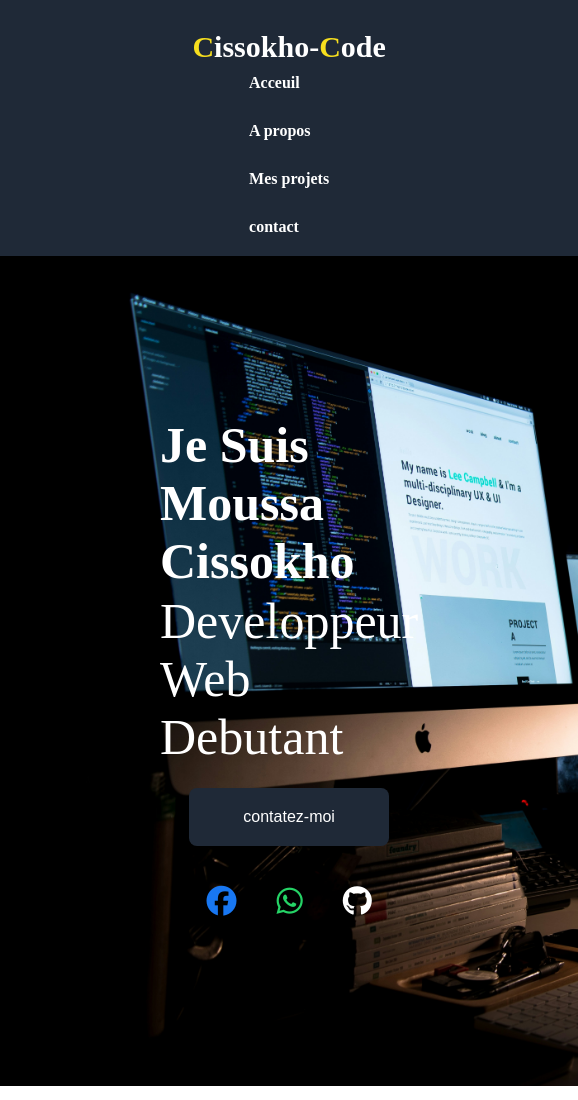
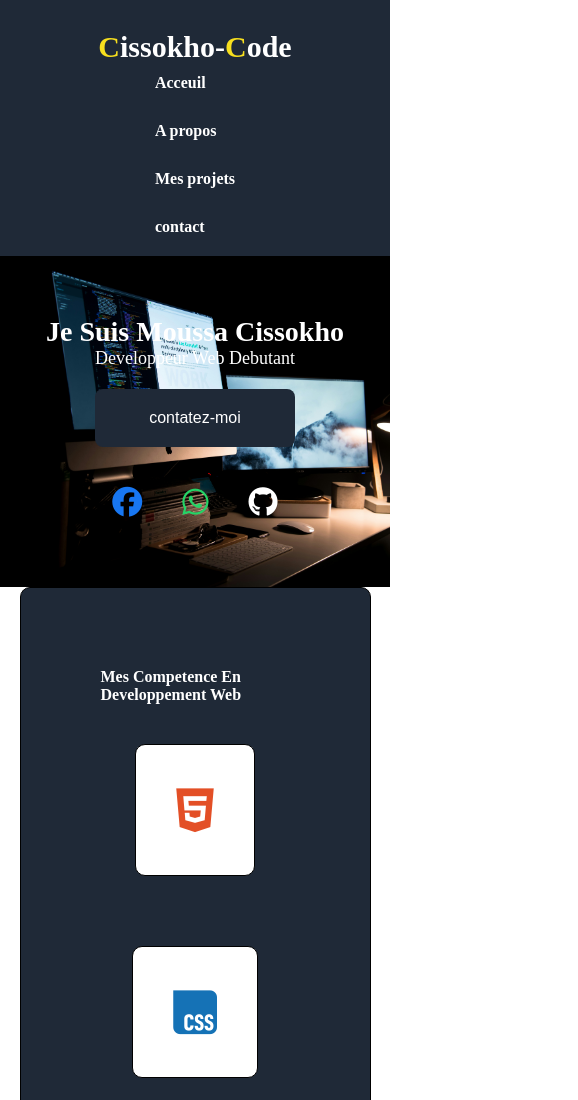
Before and after one commit to cissokho-code/Mon-Portfolio, a plain HTML site: page index.html in a window 390 px wide. Shown: the top 1100 px of the page, 578 px wide, since content can reach past the window. Drawn offline with Linux system fonts and the light colour scheme.

Commit message:
une autre mise a jour du reponsive

```diff
--- a/style.css
+++ b/style.css
@@ -173,7 +173,8 @@ header {
     border-radius: 10px;
     transition: 0.4s;
 }
-.carte-icone:hover{
+
+.carte-icone:hover {
     transform: scale(1.1);
 }
 
@@ -265,7 +266,7 @@ form {
     align-items: center;
     flex-direction: column;
     width: 500px;
-    background-color: rgba(24, 23, 23,0.5);
+    background-color: rgba(24, 23, 23, 0.5);
     border-radius: 10px;
 }
 
@@ -278,8 +279,6 @@ input {
     box-shadow: 2px 1px 3px;
 
 }
-
-input:hover {}
 
 textarea {
     border-radius: 10px;
@@ -307,7 +306,7 @@ textarea {
 }
 
 /* la partie footer */
-.tous-les-footer{
+.tous-les-footer {
     display: flex;
     justify-content: space-around;
     flex-wrap: wrap;
@@ -315,79 +314,95 @@ textarea {
     background-color: #1f2937;
     padding: 100px;
 }
-.logo-footer{
+
+.logo-footer {
     display: flex;
     flex-direction: column;
     gap: 30px;
 }
-.logo-footer h1,p{
+
+.logo-footer h1,
+p {
     color: #ffffff;
 
 }
+
 .logo-footer span {
     color: #f7df1e;
 }
 
- .menu-footer{
+.menu-footer {
     display: flex;
     flex-direction: column;
     gap: 20px;
 }
-  .menu-footer ul{
+
+.menu-footer ul {
     display: flex;
     flex-direction: column;
     gap: 30px;
     list-style: none;
 }
-.menu-footer a{
+
+.menu-footer a {
     color: #ffffff;
     text-decoration: none;
     font-size: 16px;
 }
-.menu-footer a:hover{
+
+.menu-footer a:hover {
     color: #f7df1e;
 }
+
 .reseaux-footer {
     display: flex;
     flex-wrap: wrap;
     gap: 50px;
 }
-.reseaux-footer i{
+
+.reseaux-footer i {
     color: #ffffff;
     font-size: 25px;
     transition: 0.3s;
 }
-.reseaux-footer i:hover{
+
+.reseaux-footer i:hover {
     transform: scale(1.1);
     color: #f7df1e;
 }
+
 /* la pqrtie responsive en mobile */
 @media screen and (max-width:576px) {
-    body{
+    body {
         display: flex;
         flex-direction: column;
         flex-wrap: wrap;
         width: 100%;
     }
+
     /* menu du responsive */
-    .menu{
-        display: flex;
+    .menu {
+        /* display: flex; */
         flex-direction: column;
         flex-wrap: wrap;
     }
-.menu h1{
+
+    .menu h1 {
         padding: 10px;
     }
-.menu ul{
-    display: flex;
+
+    .menu ul {
+        /* display: flex; */
         flex-wrap: wrap;
         flex-direction: column;
     }
-.menu a{
+
+    .menu a {
         font-size: 16px;
     }
+
     /* hero du responsive */
-  .hero{
+    .hero {
         background-image: url('image/h1.jpg');
         background-size: cover;
         background-repeat: no-repeat;
@@ -395,43 +410,64 @@ textarea {
         flex-direction: column;
         flex-wrap: wrap;
         gap: 10px;
+        padding: 50px 20px;
+
     }
-   .para{
-    font-size: 16px;
-    gap: 2px;
+
+    .para h2 {
+        font-size: 28px;
+        text-align: center;
     }
+
+    .para p {
+        font-size: 18px;
+        text-align: center;
+    }
+
     /* la partie competence du responsive ,Mes-projets contact*/
     .competence,
     .Mes-projets,
-   .contact{
-    display: flex;
-    flex-direction: column;
-    width: 70%;
+    .contact {
+        width: 90%;
+        margin: auto;
     }
-   .carte{
+
+    .carte {
         width: 100%;
     }
-   .competence h2{
+
+    .competence h2 {
         font-size: 16px;
     }
+
     .icone,
-   .tous-carte{
+    .tous-carte {
         display: flex;
         flex-direction: column;
         flex-wrap: wrap;
     }
-   form{
+
+    form {
+        width: 100%;
+    }
+
+    input,
+    textarea {
         width: 90%;
     }
-   .bouton{
+
+    .bouton {
         width: 60%;
     }
 
     /* la partie footer du responsive */
-.tous-les-footer{
+    .tous-les-footer {
         display: flex;
         flex-direction: column;
         width: 100%;
+        padding: 30px;
+        gap: 30px;
+
     }
 
 }
```
Lines whose indentation alone changed are shown as unchanged.
